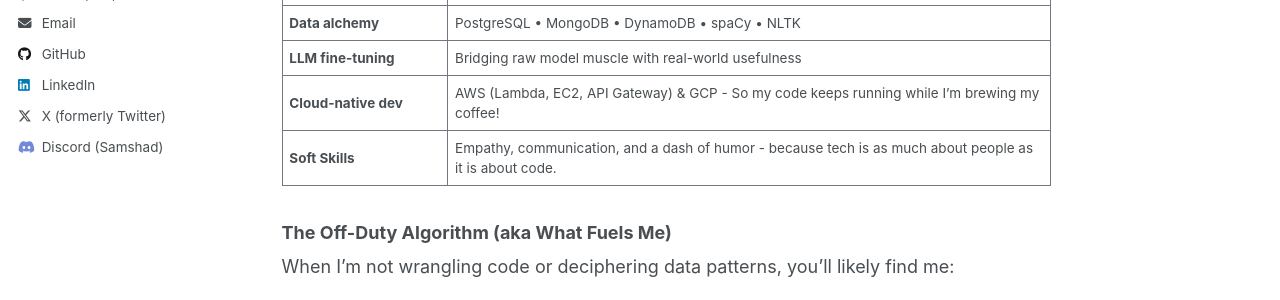
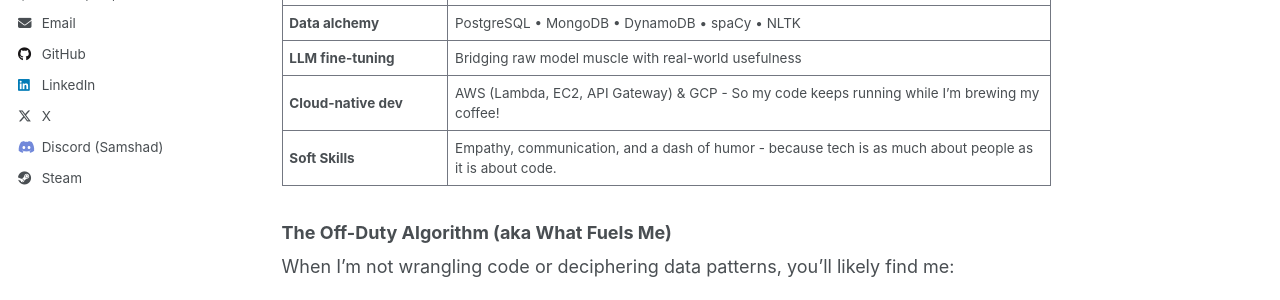
Before and after one commit to samshad/samshad, a Jekyll site: the page built from _pages/about.md, in a window 1280 px wide. Shown: the part 483-783 px from the top of the page. Built offline with Jekyll 4.4.1, drawn with Linux system fonts in a browser that asks for light colours.

Commit message:
Add Steam username to configuration and update author profile links

```diff
--- a/_config.yml
+++ b/_config.yml
@@ -65,7 +65,7 @@ author:
   medium           : # URL
   pinterest        : # Username
   soundcloud       : # Username
-  steam            : # Username
+  steam            : "samshad" # Username
   telegram         : # URL
   tumblr           : # Username
   twitter          : "samshadru" # Username for X / Twitter
--- a/_includes/author-profile.html
+++ b/_includes/author-profile.html
@@ -129,9 +129,6 @@
       {% if author.soundcloud %}
         <li><a href="https://soundcloud.com/{{ author.soundcloud }}"><i class="fab fa-fw fa-soundcloud icon-pad-right" aria-hidden="true"></i>Soundcloud</a></li>
       {% endif %}
-      {% if author.steam %}
-        <li><a href="https://steamcommunity.com/id/{{ author.steam }}"><i class="fab fa-fw fa-steam icon-pad-right" aria-hidden="true"></i>Steam</a></li>
-      {% endif %}
       {% if author.telegram %}
         <li><a href="{{ author.telegram }}"><i class="fab fa-fw fa-telegram icon-pad-right" aria-hidden="true"></i>Telegram</a></li>
       {% endif %}
@@ -139,7 +136,7 @@
         <li><a href="https://{{ author.tumblr }}.tumblr.com"><i class="fab fa-fw fa-tumblr icon-pad-right" aria-hidden="true"></i>Tumblr</a></li>
       {% endif %}
       {% if author.twitter %}
-        <li><a href="https://twitter.com/{{ author.twitter }}"><i class="fab fa-fw fa-x-twitter icon-pad-right" aria-hidden="true"></i>X (formerly Twitter)</a></li>
+        <li><a href="https://twitter.com/{{ author.twitter }}"><i class="fab fa-fw fa-x-twitter icon-pad-right" aria-hidden="true"></i>X</a></li>
       {% endif %}
       {% if author.vine %}
         <li><a href="https://vine.co/u/{{ author.vine }}"><i class="fab fa-fw fa-vine icon-pad-right" aria-hidden="true"></i>Vine</a></li>
@@ -162,6 +159,9 @@
       {% if author.discord %}
         <li><a href="https://discordapp.com/users/{{ author.discord }}"><i class="fab fa-fw fa-discord icon-pad-right" aria-hidden="true"></i>Discord (Samshad)</a></li>
       {% endif %}
+      {% if author.steam %}
+        <li><a href="https://steamcommunity.com/id/{{ author.steam }}"><i class="fab fa-fw fa-steam icon-pad-right" aria-hidden="true"></i>Steam</a></li>
+      {% endif %}
     </ul>
   </div>
 </div>
```
